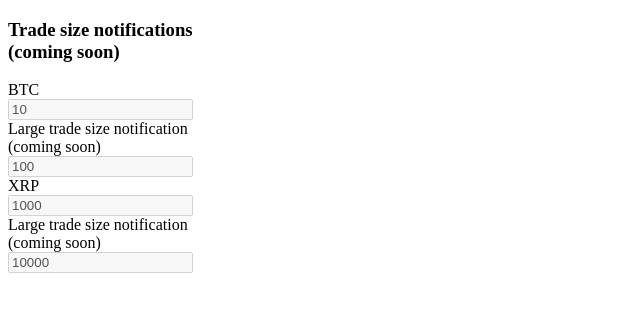
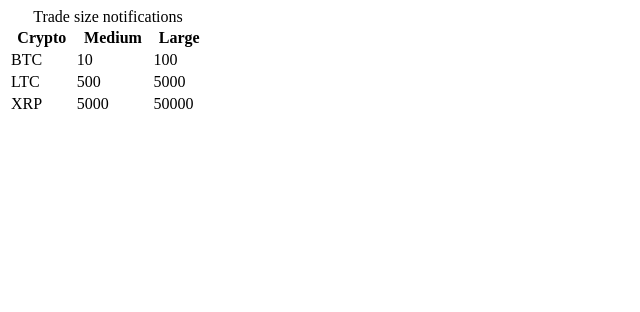
Before and after one commit to quantuminformation/audio-orders, a website built with webpack: page chrome-extension/popup.html in a window 1280 px wide. Shown: the whole page, without its empty margins (0-640 px from the left). Built offline with nearby package versions, Linux system fonts and the light colour scheme.

Commit message:
Support for LTC on bitfinex

```diff
--- a/chrome-extension/popup.html
+++ b/chrome-extension/popup.html
@@ -15,7 +15,36 @@
       Your browser does not support the audio element.
     </audio>
 
-    <h3>Trade size notifications (coming soon)</h3>
+    <table style="width:100%">
+      <caption>
+        Trade size notifications
+      </caption>
+      <thead>
+        <tr>
+          <th>Crypto</th>
+          <th>Medium</th>
+          <th>Large</th>
+        </tr>
+      </thead>
+      <tr>
+        <td>BTC</td>
+        <td>10</td>
+        <td>100</td>
+      </tr>
+      <tr>
+        <td>LTC</td>
+        <td>500</td>
+        <td>5000</td>
+      </tr>
+      <tr>
+        <td>XRP</td>
+        <td>5000</td>
+        <td>50000</td>
+      </tr>
+
+    </table>
+
+    <!--
     <form>
       <div>
         <label for="minTradeSizeNotification">BTC</label>
@@ -57,5 +86,6 @@
         />
       </div>
     </form>
+-->
   </body>
 </html>
--- a/src/definitions/domains.ts
+++ b/src/definitions/domains.ts
@@ -9,15 +9,20 @@
 };
 
 const notificationSizeXRP: NotificationSize = {
-  normal: 1000,
-  big: 10000
+  normal: 5000,
+  big: 50000
 };
 const notificationSizeBTC: NotificationSize = {
   normal: 10,
   big: 100
 };
+const notificationSizeLTC: NotificationSize = {
+  normal: 500,
+  big: 5000
+};
 
 const binanceBTCUSD = "https://www.bitfinex.com/t/BTC:USD";
+const binanceLTCUSD = "https://www.bitfinex.com/t/LTC:USD";
 const binanceXRPUSD = "https://www.bitfinex.com/t/XRP:USD";
 
 const binanceOrderSelector: OrderSelector = {
@@ -37,6 +42,11 @@
   NotificationSize: notificationSizeBTC,
   CurrencyInfo: "BTC"
 });
+domains.set(binanceLTCUSD, {
+  orderSelector: binanceOrderSelector,
+  NotificationSize: notificationSizeLTC,
+  CurrencyInfo: "LTC"
+});
 domains.set(binanceXRPUSD, {
   orderSelector: binanceOrderSelector,
   NotificationSize: notificationSizeXRP,
```
Also changed, not shown: chrome-extension/manifest.json.
